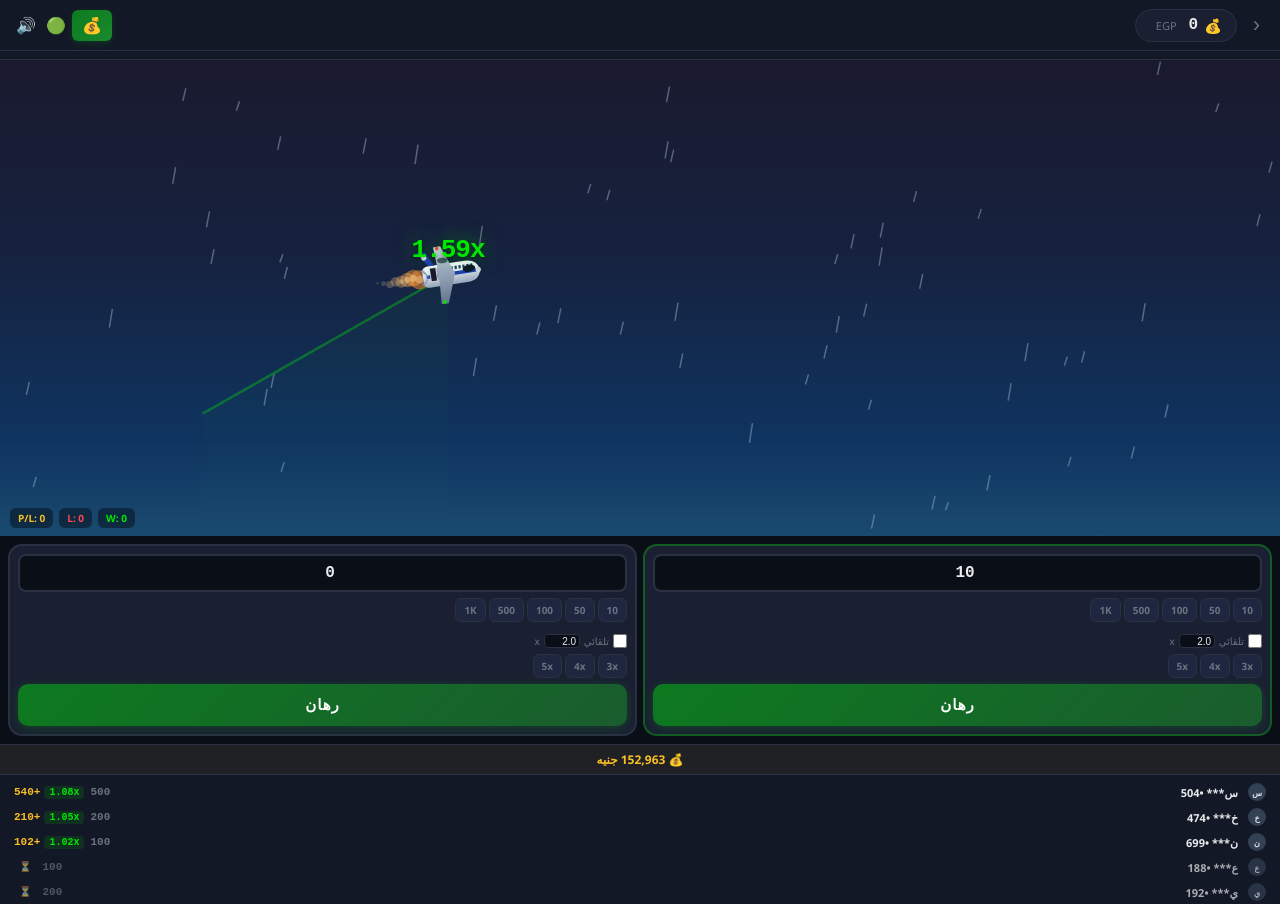
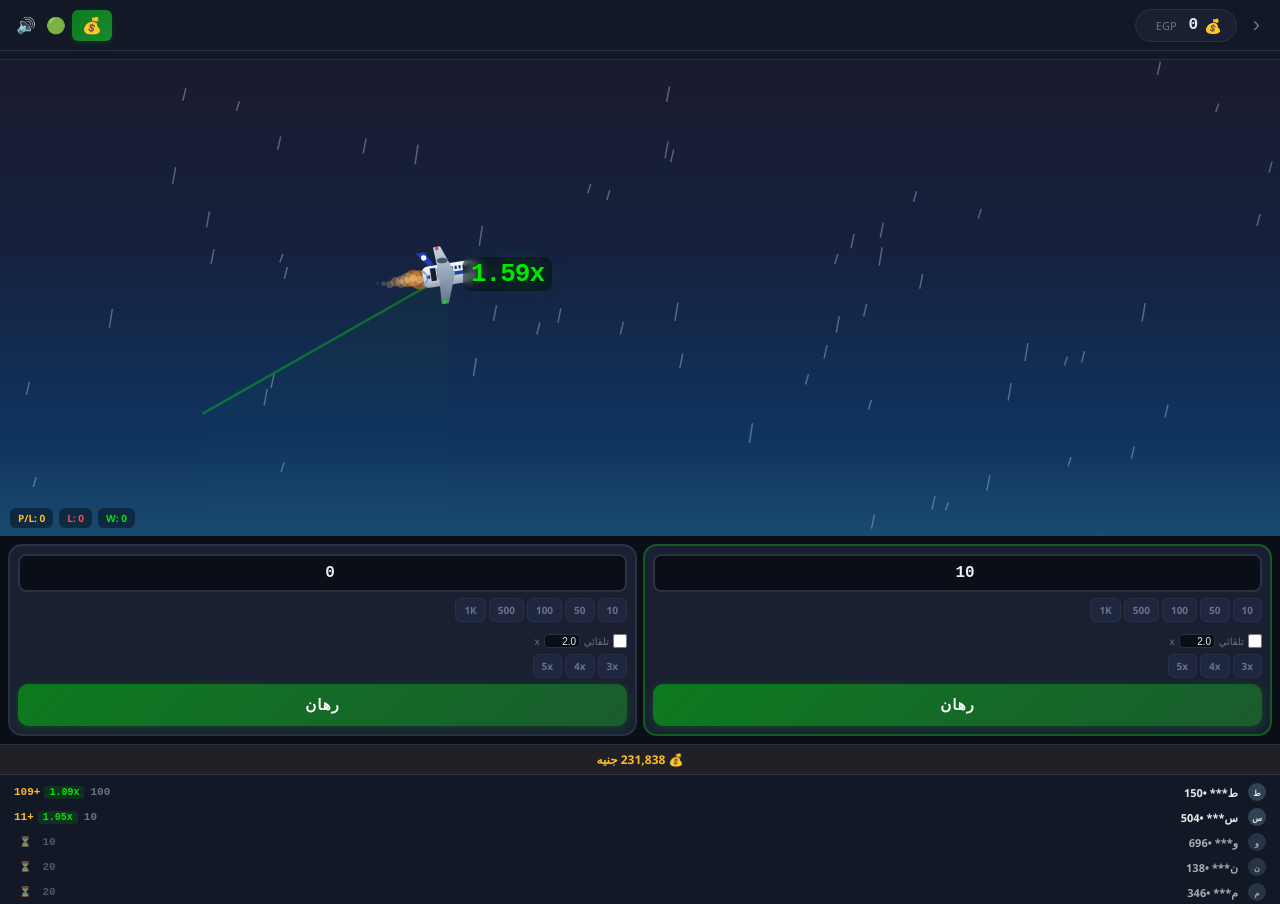
Before and after one commit to duxexch/boterx, a Flask app: page /webapp/aviator in a window 1280 px wide. Run offline with Flask 3, Linux system fonts and the light colour scheme.

Commit message:
ux: multiplier next to plane + total bets up to 500K
- plane-mult transform: translate(15px,-50%) — next to plane, not above
- added bg blur pill for readability against sky
- total_bets_egp range: 80K-200K to 80K-500K
- fake player bets: added 1K/2K/5K to bet pool for realistic totals

```diff
--- a/dashboard/aviator_engine.py
+++ b/dashboard/aviator_engine.py
@@ -428,7 +428,7 @@ def init_aviator_engine(app, get_uid, get_gm, get_pf, is_pf, is_vex):
                 'history': list(_state['history'][-15:]),
                 'my_bet': my_bets,
                 'players': all_players,
-                'total_bets_egp': random.randint(80000, 200000),
+                'total_bets_egp': random.randint(80000, 500000),
             })
 
 # ===== لاعبين وهميون — بيانات للعرض فقط =====
@@ -459,7 +459,7 @@ def _generate_fake_players(current_mult):
         # هاتف وهمي: +966 5• ••• + آخر 3 أرقام عشوائيين
         phone_last3 = str(random.randint(100, 999))
         display_name = masked_name + ' •' + phone_last3
-        bet = random.choice([10, 20, 50, 100, 200, 500])
+        bet = random.choice([10, 20, 50, 100, 200, 500, 1000, 2000, 5000])
         avatar = raw_name[0]
         if phase == 'waiting':
             result.append({'name': display_name, 'avatar': avatar, 'bet': bet, 'multiplier': 0, 'payout': 0, 'status': 'participating'})
--- a/dashboard/templates/aviator.html
+++ b/dashboard/templates/aviator.html
@@ -8,8 +8,8 @@
 <style>
 .game-area{overflow:hidden;position:relative;flex:1}
 #canvas{position:absolute;inset:0;width:100%;height:100%;z-index:2}
-.plane-mult{position:absolute;z-index:10;pointer-events:none;transform:translate(-50%,-130%);opacity:0;transition:opacity .2s}
-.plane-mult-val{font-size:clamp(18px,5vw,26px);font-weight:900;font-family:'Courier New',monospace;letter-spacing:-1px;text-shadow:0 0 20px rgba(0,231,1,.5),0 2px 4px rgba(0,0,0,.5);white-space:nowrap}
+.plane-mult{position:absolute;z-index:10;pointer-events:none;transform:translate(15px,-50%);opacity:0;transition:opacity .2s}
+.plane-mult-val{font-size:clamp(18px,5vw,26px);font-weight:900;font-family:'Courier New',monospace;letter-spacing:-1px;text-shadow:0 0 20px rgba(0,231,1,.5),0 2px 4px rgba(0,0,0,.5);white-space:nowrap;background:rgba(0,0,0,.4);padding:2px 8px;border-radius:8px;-webkit-backdrop-filter:blur(4px);backdrop-filter:blur(4px)}
 .plane-mult-val.flying{color:#00e701}
 .plane-mult-val.cashed{color:#fbbf24}
 .plane-mult-val.crashed{color:#ff4757}
```
